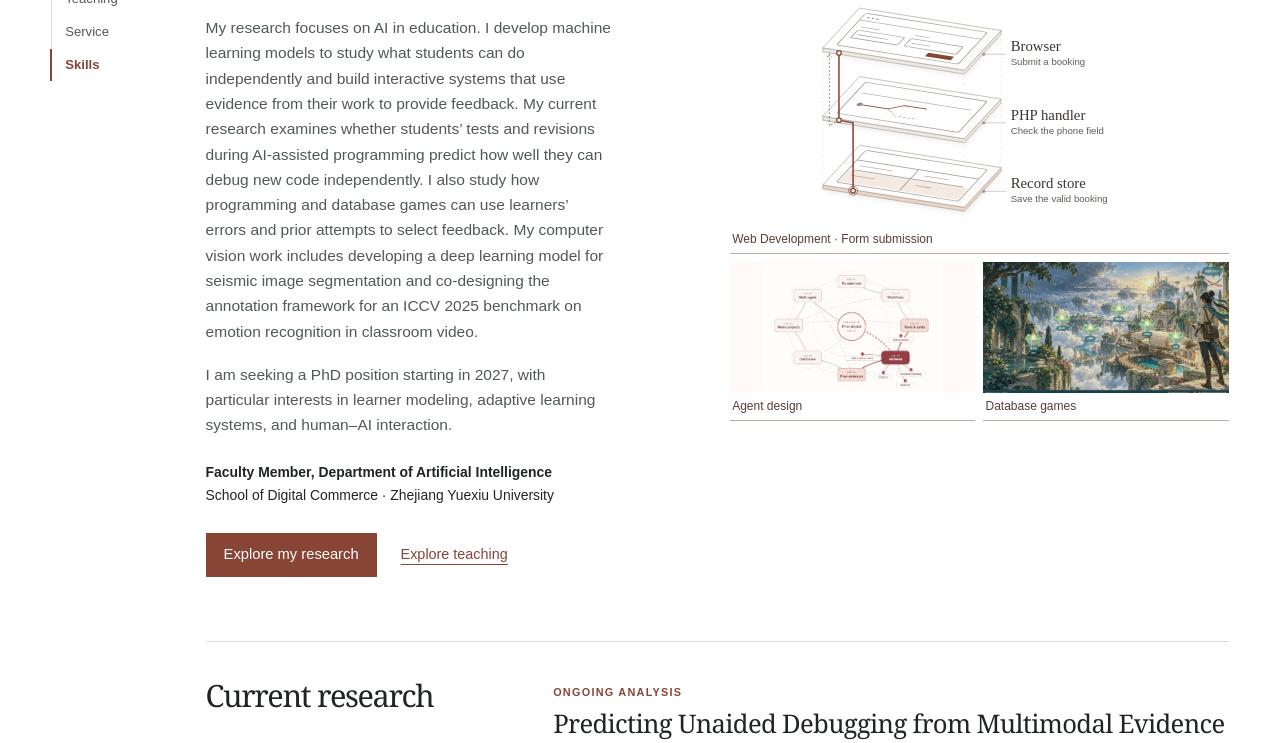
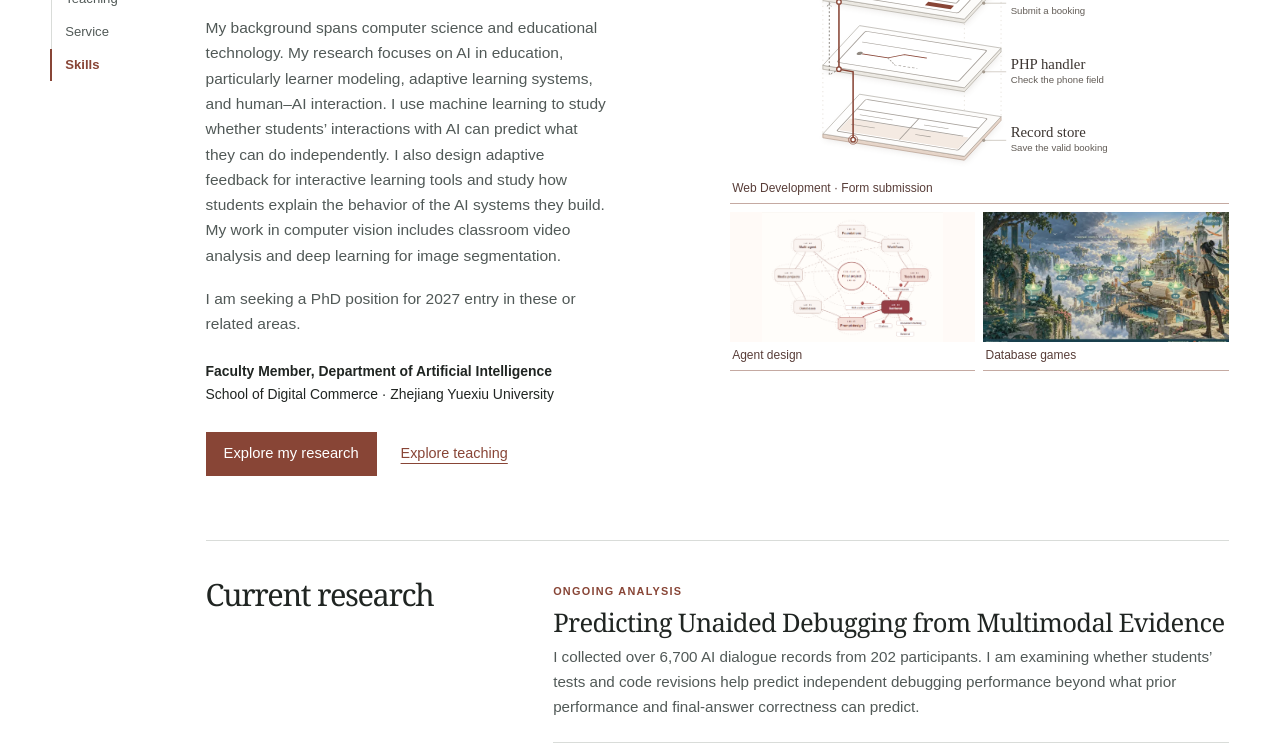
Before and after one commit to LouJiamin/LouJiamin.github.io, a plain HTML site: page index.html in a window 1280 px wide. Shown: the part 311-1054 px from the top of the page. Drawn offline with Linux system fonts and the light colour scheme.

Commit message:
Update index.html

```diff
--- a/index.html
+++ b/index.html
@@ -2,8 +2,8 @@
 <html lang="en"><head><meta charset="utf-8"><meta name="viewport" content="width=device-width,initial-scale=1"><title>Jiamin Lou · Research and Teaching</title><meta name="description" content="Jiamin Lou’s research in AI in education, learner modeling, adaptive learning systems, and human–AI interaction."><link rel="stylesheet" href="css/style.css"><link rel="stylesheet" href="css/portfolio.css"><link rel="stylesheet" href="css/showcase.css"><script defer src="js/home.js"></script><link rel="stylesheet" href="css/research-update.css"></head><body class="home"><a href="#main" class="skip">Skip to content</a><header class="wrap mast"><a class="brand" href="#overview">Jiamin Lou<span>.</span></a><div class="headLinks"><a href="mailto:ljmuscy@gmail.com">ljmuscy@gmail.com</a><a class="cv" href="assets/Jiamin-Lou-CV.pdf" download>Download CV</a></div></header><div class="wrap homeLayout"><nav aria-label="On this page" class="rail"><a href="#overview">Overview</a><a href="#research">Current research</a><a href="#publications">Publications</a><a href="#earlier-projects">Earlier research</a><a href="#teaching">Teaching</a><a href="#service">Service</a><a href="#methods">Skills</a></nav><main id="main"><section class="hero" id="overview"><div class="intro">
 <h1>Jiamin <i>Lou</i></h1>
 <p class="lead">Research interests</p>
-<p class="bio">My research focuses on AI in education. I develop machine learning models to study what students can do independently and build interactive systems that use evidence from their work to provide feedback. My current research examines whether students’ tests and revisions during AI-assisted programming predict how well they can debug new code independently. I also study how programming and database games can use learners’ errors and prior attempts to select feedback. My computer vision work includes developing a deep learning model for seismic image segmentation and co-designing the annotation framework for an ICCV 2025 benchmark on emotion recognition in classroom video.</p>
-<p class="bio">I am seeking a PhD position starting in 2027, with particular interests in learner modeling, adaptive learning systems, and human–AI interaction.</p>
+<p class="bio">My background spans computer science and educational technology. My research focuses on AI in education, particularly learner modeling, adaptive learning systems, and human–AI interaction. I use machine learning to study whether students’ interactions with AI can predict what they can do independently. I also design adaptive feedback for interactive learning tools and study how students explain the behavior of the AI systems they build. My work in computer vision includes classroom video analysis and deep learning for image segmentation.</p>
+<p class="bio">I am seeking a PhD position for 2027 entry in these or related areas.</p>
 <p class="aff"><b>Faculty Member, Department of Artificial Intelligence</b><br>School of Digital Commerce · Zhejiang Yuexiu University</p>
 <div class="actions"><a class="btn" href="#research">Explore my research</a><a class="under" href="#teaching">Explore teaching</a></div></div>
 <div class="portfolioPlate">
```
